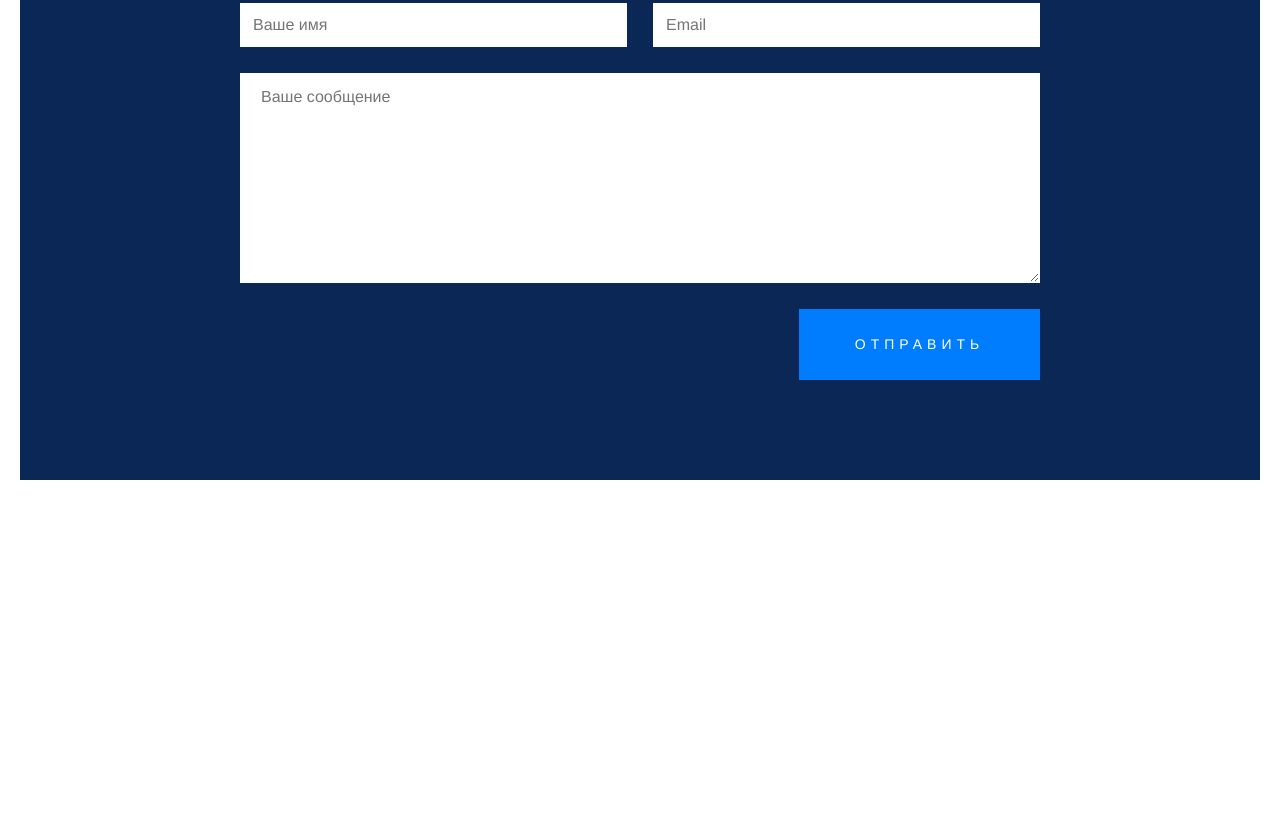
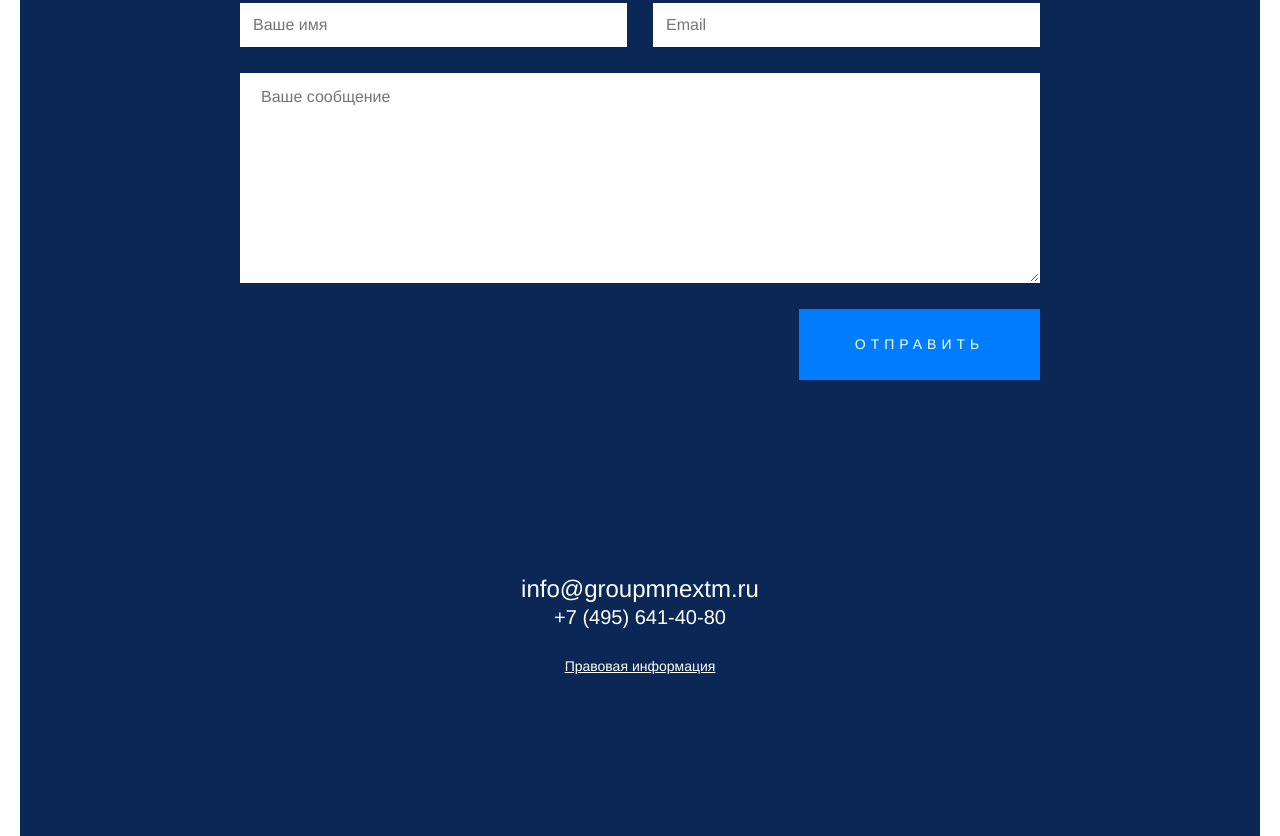
Before and after one commit to dunaisa/bono-test, a website: page src/index.html in a window 1280 px wide. Shown: the part 1878-2714 px from the top of the page. Before the commit the page ends 2358 px from the top, so only its background shows below. Drawn offline with nearby package versions, Linux system fonts and the light colour scheme; files that its build step writes are made by us from their sources; files whose address does not match are found by name.

Commit message:
add: footer+adaptive

```diff
--- a/src/blocks/footer.html
+++ b/src/blocks/footer.html
@@ -0,0 +1,5 @@
+<footer class="footer">
+  <a href="mailto:info@groupmnextm.ru" class="footer__link footer__link_type__mail">info@groupmnextm.ru</a>
+  <a href="tel:+74956414080" class="footer__link footer__link_type__tel">+7 (495) 641-40-80</a>
+  <a href="#" class="footer__link footer__link_type__info">Правовая информация</a>
+</footer>
--- a/src/blocks/form.html
+++ b/src/blocks/form.html
@@ -2,8 +2,8 @@
   <h3 class="form-field__heading">Отправить сообщение</h3>
   <form action="post" class="form">
     <input type="text" class="form__input" placeholder="Ваше имя">
-    <input type="text" class="form__input" placeholder="Email">
+    <input type="email" class="form__input" placeholder="Email">
     <textarea name="" id="" cols="30" rows="10" class="form__textarea" placeholder="Ваше сообщение"></textarea>
-    <button class="form__btn">отправить</button>
+    <button class="form__btn" type="submit">отправить</button>
   </form>
 </div>
--- a/src/index.html
+++ b/src/index.html
@@ -16,6 +16,7 @@
     @@include('blocks/promo.html')
     @@include('blocks/speakers.html')
     @@include('blocks/form.html')
+    @@include('blocks/footer.html')
   </main>
 
   <script src="./js/main.bundle.js"></script>
--- /dev/null
+++ b/src/scss/blocks/_footer.scss
@@ -0,0 +1,39 @@
+.footer {
+  display: flex;
+  flex-direction: column;
+  align-items: center;
+  justify-content: center;
+  padding: 99px 0 160px;
+  margin: 0;
+  background-color: #0A2756;
+
+  @media screen and (max-width: 768px) {
+    padding-bottom: 112px;
+  }
+
+  &__link {
+    color: #FFFFFF;
+    font-family: 'Helvetica Neue', Arial, sans-serif;
+
+    line-height: 19.09px;
+    font-weight: 300;
+    padding: 0;
+    margin: 0;
+
+    &_type__mail {
+      padding-bottom: 10px;
+      text-decoration: none;
+      font-size: 24px;
+    }
+
+    &_type__tel {
+      padding-bottom: 30px;
+      text-decoration: none;
+      font-size: 20px;
+    }
+
+    &_type__info {
+      font-size: 14px;
+    }
+  }
+}
--- a/src/scss/main.scss
+++ b/src/scss/main.scss
@@ -8,3 +8,4 @@
 @import './blocks/speaker.scss';
 @import './blocks/swiper.scss';
 @import './blocks/form.scss';
+@import './blocks/footer.scss';
```
Also changed, not shown: docs/index.html (+7 -2 lines), docs/css/main.css.
